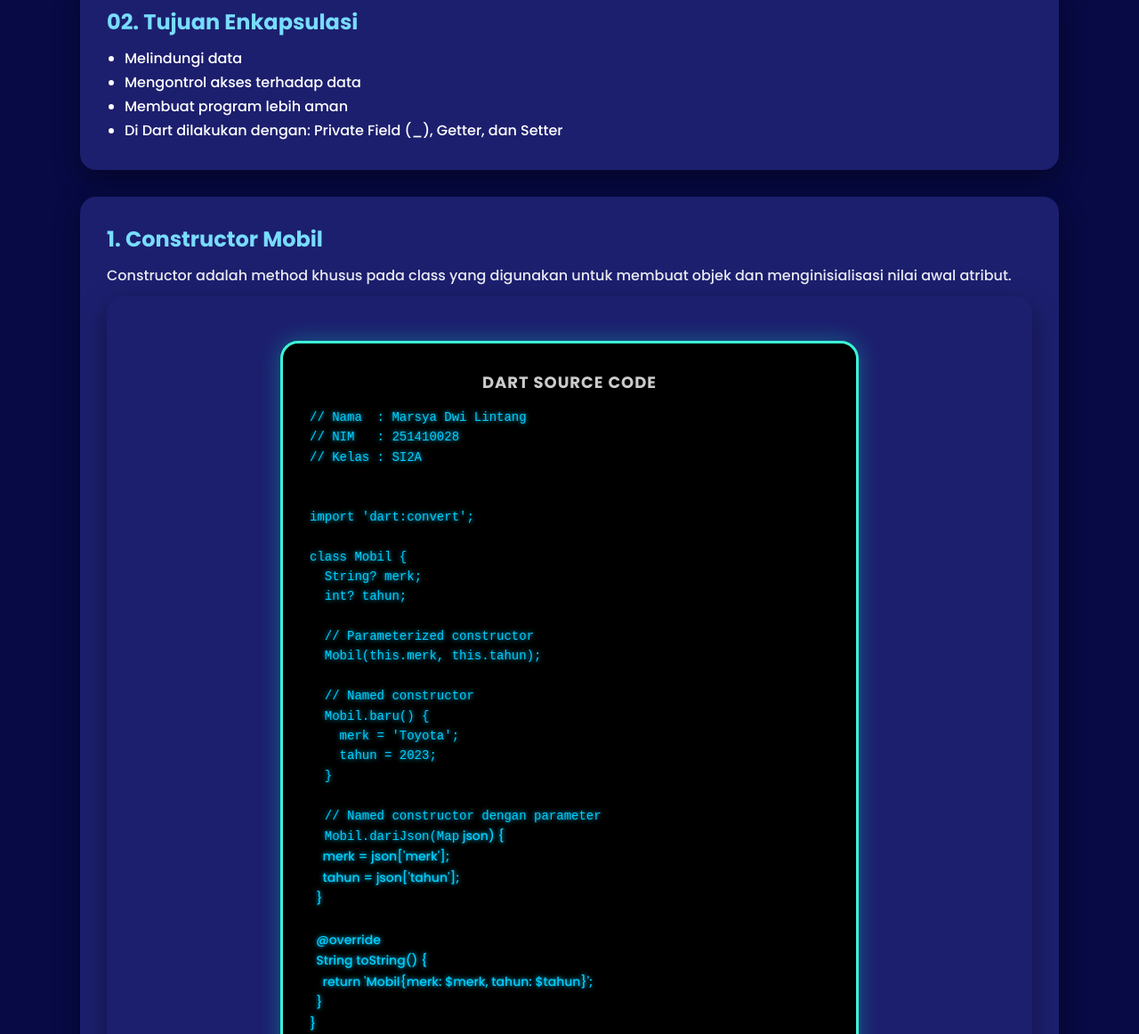
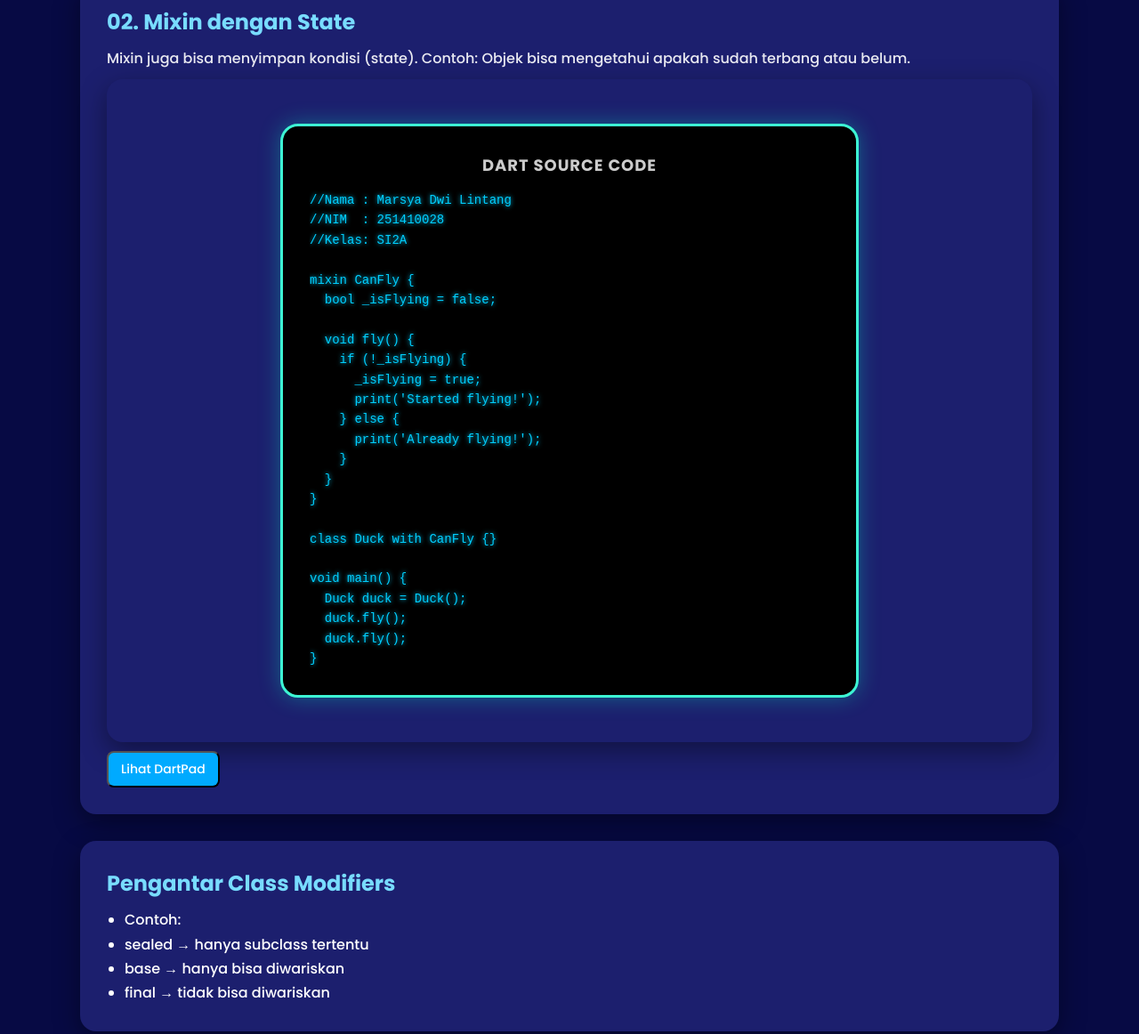
Before and after one commit to MarsyaDwiLintang/MarsyaDwiLintang15., a plain HTML site: page index.html in a window 1280 px wide. Shown: the part 1700-2862 px from the top of the page at 89% size. Drawn offline with Linux system fonts and the light colour scheme.

Commit message:
Update index.html

```diff
--- a/index.html
+++ b/index.html
@@ -313,18 +313,67 @@ void main() {
 </div>
 
 <div class="card">
-<h2>02. Tujuan Enkapsulasi</h2>
+<h2>02. Mixin dengan State</h2>
+<p>Mixin juga bisa menyimpan kondisi (state).
+
+Contoh:
+Objek bisa mengetahui apakah sudah terbang atau belum.</p>
+</p>
+
+<div class="card">
+<div class="code-box">
+
+<h3>DART SOURCE CODE</h3>
+
+<pre>
+//Nama : Marsya Dwi Lintang
+//NIM  : 251410028
+//Kelas: SI2A
+
+mixin CanFly {
+  bool _isFlying = false;
+
+  void fly() {
+    if (!_isFlying) {
+      _isFlying = true;
+      print('Started flying!');
+    } else {
+      print('Already flying!');
+    }
+  }
+}
+
+class Duck with CanFly {}
+
+void main() {
+  Duck duck = Duck();
+  duck.fly();
+  duck.fly();
+}
+</pre>
+
+</div>
+
+</div>
+<button class="btn" onclick="openPopup('https://dartpad.dev/2de038cb8be2e83e089f9ce5a6127ceb?run=true')">Lihat DartPad</button>
+</div>
+
+<div class="card">
+<h2>Pengantar Class Modifiers</h2>
 <ul>
-<li>Melindungi data</li>
-<li>Mengontrol akses terhadap data</li>
-<li>Membuat program lebih aman</li>
-<li>Di Dart dilakukan dengan: Private Field (_), Getter, dan Setter</li>
+<li>Contoh:</li>
+<li>sealed → hanya subclass tertentu</li>
+<li>base → hanya bisa diwariskan</li>
+<li>final → tidak bisa diwariskan</li>
 </ul>
 </div>
 
 <div class="card">
-<h2>1. Constructor Mobil</h2>
-<p>Constructor adalah method khusus pada class yang digunakan untuk membuat objek dan menginisialisasi nilai awal atribut.</p>
+<h2>03. Sealed Class</h2>
+<p>Sealed class membatasi turunan class.
+
+Contoh:
+Response API hanya bisa Success atau Error.</p>
 <div class="card">
 <div class="code-box">
 
@@ -336,62 +385,36 @@ void main() {
 // Kelas : SI2A
 
 
-import 'dart:convert';
+sealed class ApiResponse {}
 
-class Mobil {
-  String? merk;
-  int? tahun;
+class Success extends ApiResponse {
+  final String message;
+  Success(this.message);
+}
 
-  // Parameterized constructor
-  Mobil(this.merk, this.tahun);
-
-  // Named constructor
-  Mobil.baru() {
-    merk = 'Toyota';
-    tahun = 2023;
-  }
-
-  // Named constructor dengan parameter
-  Mobil.dariJson(Map<String, dynamic> json) {
-    merk = json['merk'];
-    tahun = json['tahun'];
-  }
-
-  @override
-  String toString() {
-    return 'Mobil{merk: $merk, tahun: $tahun}';
-  }
+class Error extends ApiResponse {
+  final String errorMessage;
+  Error(this.errorMessage);
 }
 
 void main() {
-  print('--- Demonstrasi Class Mobil ---');
-
-  var mobilA = Mobil('Honda', 2020);
-  print('Mobil A: $mobilA');
-
-  var mobilB = Mobil.baru();
-  print('Mobil B: $mobilB');
-
-  String jsonString = '{"merk": "Suzuki", "tahun": 2021}';
-  Map<String, dynamic> jsonData = jsonDecode(jsonString);
-  var mobilC = Mobil.dariJson(jsonData);
-  print('Mobil C: $mobilC');
-
-  Map<String, dynamic> anotherJsonData = {'merk': 'Mitsubishi', 'tahun': 2022};
-  var mobilD = Mobil.dariJson(anotherJsonData);
-  print('Mobil D: $mobilD');
+  ApiResponse res = Success("Berhasil");
+  print(res.runtimeType);
 }
 </pre>
 
 </div>
 
 </div>
-<button class="btn" onclick="openPopup('https://dartpad.dev/7cf3b434e898084aa16d711f9069bd70?run=true')">Lihat DartPad</button>
+<button class="btn" onclick="openPopup('https://dartpad.dev/2800af16beb3b749d1711b61572db779?run=true')">Lihat DartPad</button>
 </div>
 
 <div class="card">
-<h2>2. Constant Constructor</h2>
-<p>Constant constructor digunakan untuk membuat objek konstan sehingga nilai objek tidak dapat diubah setelah dibuat.</p>
+<h2>04. Handler Sealed</h2>
+<p>Digunakan untuk menangani kondisi.
+
+Contoh:
+Menampilkan pesan berdasarkan status.</p>
 <div class="card">
 <div class="code-box">
 
@@ -402,34 +425,27 @@ void main() {
 //NIM  : 251410028
 //Kelas: SI2A
 
-class Warna {
-  final int r, g, b;
-  const Warna(this.r, this.g, this.b);
-
-  @override
-  String toString() {
-    return 'Warna(r: $r, g: $g, b: $b)';
+void handleResponse(ApiResponse response) {
+  if (response is Success) {
+    print("Success: ${response.message}");
+  } else if (response is Error) {
+    print("Error: ${response.errorMessage}");
   }
-}
-
-void main() {
-  const merah = Warna(255, 0, 0);
-  const merahLagi = Warna(255, 0, 0);
-
-  print(merah);
-  print(merahLagi);
 }
 </pre>
 
 </div>
 
 </div>
-<button class="btn" onclick="openPopup('https://dartpad.dev/40cdc2f435ceca07ddaca0c3131d94c6?run=true')">Lihat DartPad</button>
+<button class="btn" onclick="openPopup('https://dartpad.dev/446334a9496fbf077b9d781b5fe811e4?run=true')">Lihat DartPad</button>
 </div>
 
 <div class="card">
-<h2>3. Initializer List</h2>
-<p>Initializer list digunakan untuk menginisialisasi variabel sebelum constructor dijalankan.</p>
+<h2>05. Base Class</h2>
+<p>Base class hanya bisa diwariskan.
+
+Contoh:
+Semua hewan memiliki method speak.</p>
 <div class="card">
 <div class="code-box">
 
@@ -440,32 +456,22 @@ void main() {
 //NIM  : 251410028
 //Kelas: SI2A
 
-class Titik {
-  final double x, y;
-
-  Titik(double x, double y)
-      : x = x.abs(),
-        y = y.abs() {
-    print('Titik dibuat di (${this.x}, ${this.y})');
+class Animal {
+  void speak() {
+    print("Animal speaks");
   }
 }
 
 void main() {
-  var titik1 = Titik(3.0, 4.0);
-  print('Titik 1: x=${titik1.x}, y=${titik1.y}');
-
-  var titik2 = Titik(-5.0, 10.0);
-  print('Titik 2: x=${titik2.x}, y=${titik2.y}');
-
-  var titik3 = Titik(-1.5, -2.5);
-  print('Titik 3: x=${titik3.x}, y=${titik3.y}');
+  Animal a = Animal();
+  a.speak();
 }
 </pre>
 
 </div>
 
 </div>
-<button class="btn" onclick="openPopup('https://dartpad.dev/607f6fe45706915f6be46629fb1303c9?run=true')">Lihat DartPad</button>
+<button class="btn" onclick="openPopup('https://dartpad.dev/f60e1c6265f45f69e37f14ba051a2ef1?run=true')">Lihat DartPad</button>
 </div>
 
 <div class="card">
```
